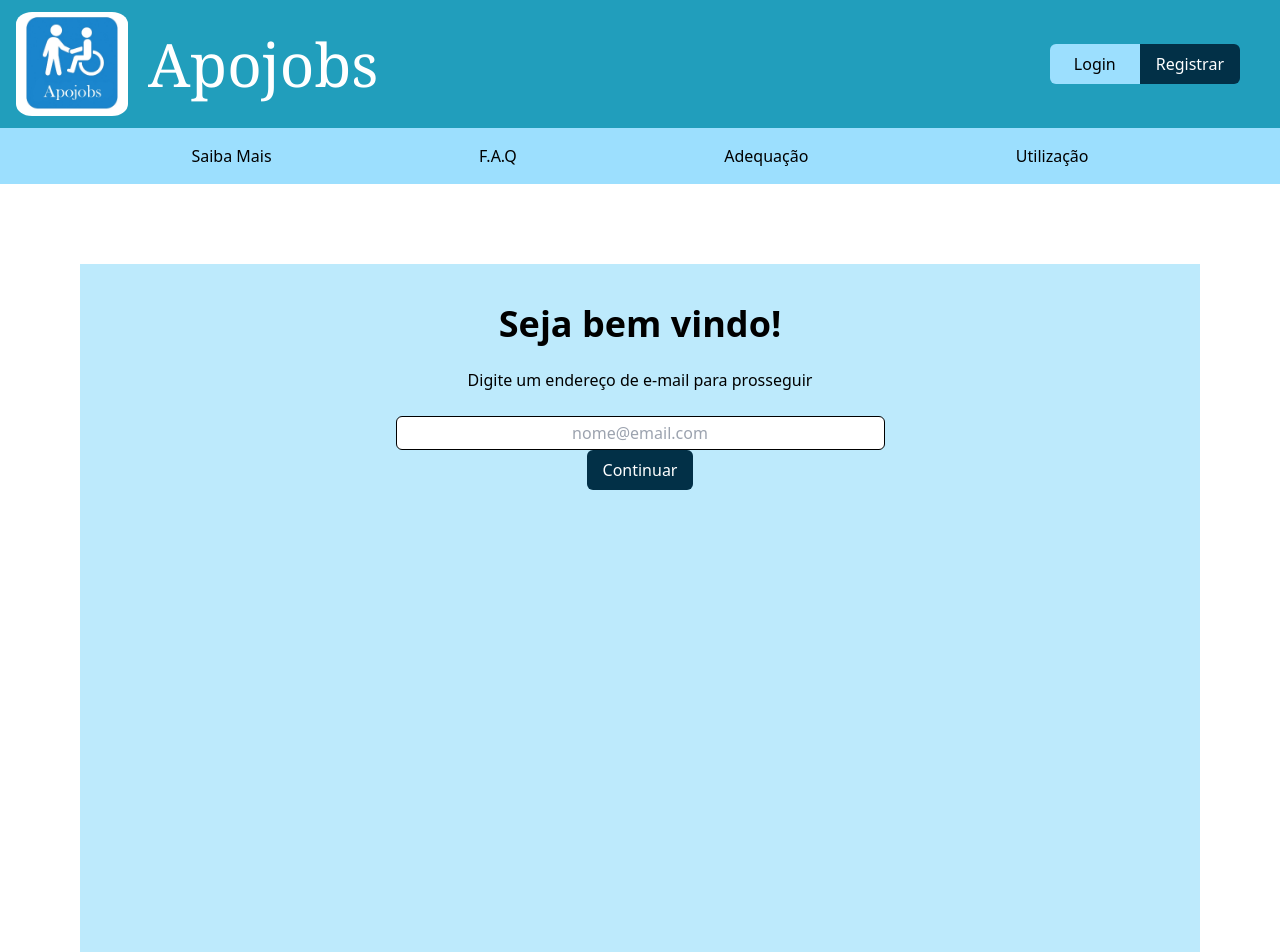
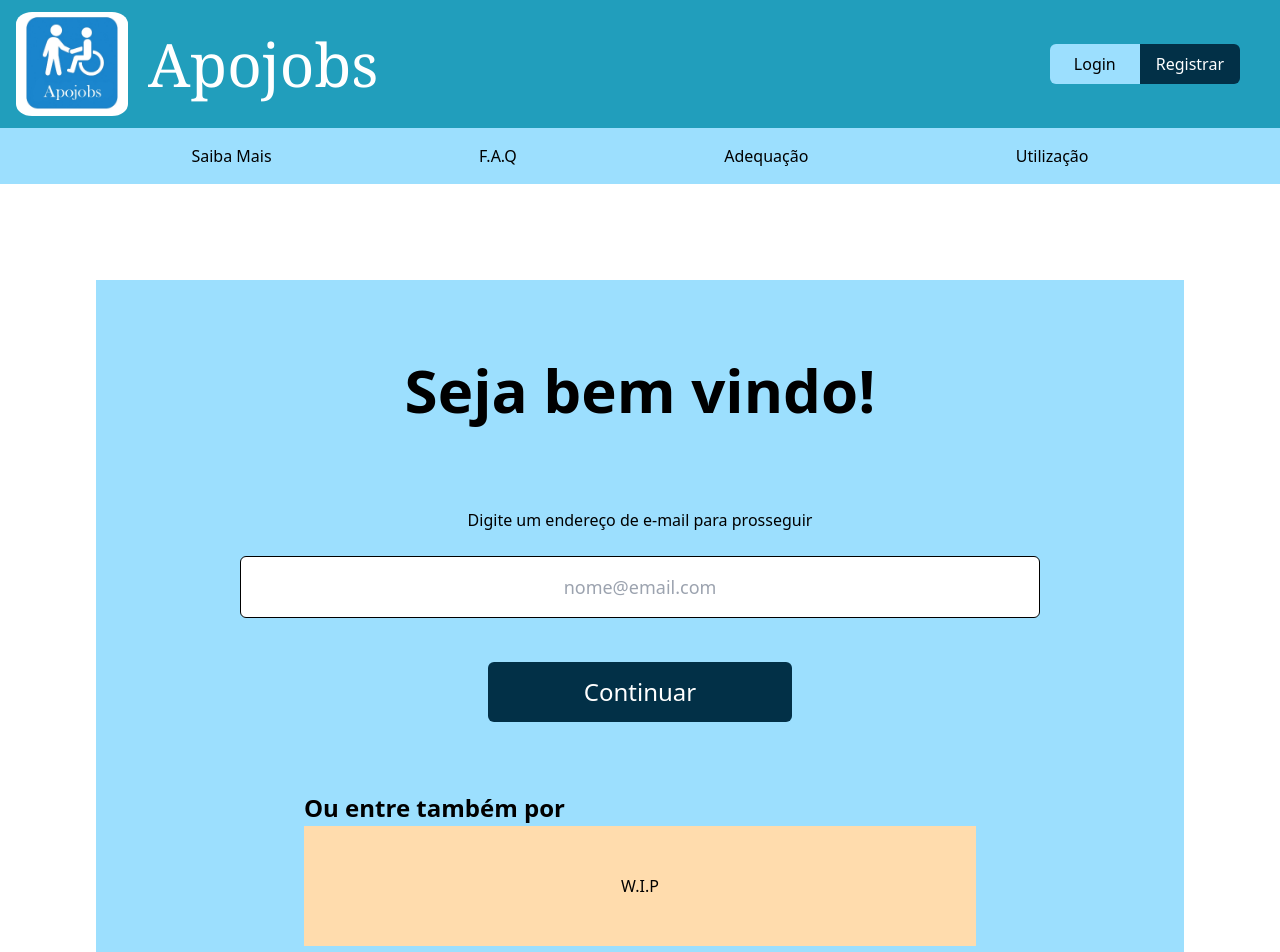
Before and after one commit to t4Facef/tic-2025-front, a React (Vite) app: page /auth/entry in a window 1280 px wide. Shown: the top 952 px of the page. Built offline with nearby package versions, Linux system fonts and the light colour scheme.

Commit message:
Implementação pagina de autenticação

```diff
--- a/src/components/buttons/generic_link_blue_button.tsx
+++ b/src/components/buttons/generic_link_blue_button.tsx
@@ -1,3 +1,5 @@
+// [TODO] - Ajeitar o hover do color map
+
 import { ReactNode } from "react";
 import { useNavigate } from "react-router-dom";
 
@@ -10,17 +12,17 @@ interface GenericBlueButtonProps {
 
 // Mapeamento de cores - cada número corresponde a uma cor da paleta dentre os tons de azul
 const colorMap: {[key:number]: string} = {
-  1: "bg-blue1 hover:bg-blue2",        // Azul claro com hover azul médio
-  2: "bg-blue2 text-white hover:bg-blue3", // Azul médio com texto branco
-  3: "bg-blue3 text-white hover:bg-blue2", // Azul escuro com texto branco (mais usado)
-  4: "bg-blue4 hover:bg-blue1",        // Azul suave
+  1: "bg-blue1",
+  2: "bg-blue2 text-white",
+  3: "bg-blue3 text-white",
+  4: "bg-blue4",
 };
 
 // Tamanhos disponíveis - controla padding e tamanho do texto, caso precise de um botão diferente e queira usar esse componente pode adicionar mais algum, só não pode esquecer de adicionar no prop tbm
 const sizeMap = {
   sm: "px-3 py-1 text-sm",  // Pequeno: menos padding, texto menor
   md: "px-4 py-2",          // Médio: padrão
-  lg: "px-6 py-3 text-lg"   // Grande: mais padding, texto maior
+  lg: "px-24 py-3 text-[1.5rem]"   // Grande: mais padding, texto maior
 };
 
 
--- a/src/pages/auth_entry.tsx
+++ b/src/pages/auth_entry.tsx
@@ -1,13 +1,30 @@
+// [TODO] - Terminar de implementar as apis
+
+import { Link } from "react-router-dom";
 import GenericBlueButton from "../components/buttons/generic_link_blue_button";
 
 export default function AuthEntry(){
     return (
-        <div className="bg-blue1 m-20 min-h-screen">
-            <div className="flex flex-col items-center p-10 min-h-screen">
-                <h1 className="font-bold text-4xl">Seja bem vindo!</h1>
-                <label htmlFor="auth_email" className="py-6">Digite um endereço de e-mail para prosseguir</label>
-                <input type="text" placeholder="nome@email.com" name="auth_email" id="auth_email" className="px-32 py-1 border border-black rounded-md text-center"/>
-                <GenericBlueButton color={3} link="./">Continuar</GenericBlueButton>
+        <div className="bg-blue4 m-24 min-h-screen">
+            <div className="flex flex-col items-center p-10 min-h-screen px-36">
+                <h1 className="font-bold text-6xl py-10">Seja bem vindo!</h1>
+                <div className="flex flex-col items-center justify-center py-6 w-full">
+                    <label htmlFor="auth_email" className="py-6">Digite um endereço de e-mail para prosseguir</label>
+                    <input type="text" placeholder="nome@email.com" name="auth_email" id="auth_email" className="w-full py-4 border border-black rounded-md text-center text-lg"/>
+                </div>
+                <div className="my-5">
+                    <GenericBlueButton color={3} size="lg" link="/">Continuar</GenericBlueButton>
+                </div>
+                <div className="flex flex-col w-full py-12 px-16">
+                    <p className="font-semibold text-[1.5rem]">Ou entre também por</p>
+                    <div className="w-full bg-orange2 flex justify-center items-center py-12">
+                        W.I.P
+                    </div>
+                </div>
+                <div className="flex flex-col text-[1.2rem] items-center my-12">
+                    <span>É sua primeira vez?</span>
+                    <Link to="/registrar" className="underline pt-1">Cadastrar</Link>
+                </div>
             </div>
         </div>
     )
```
